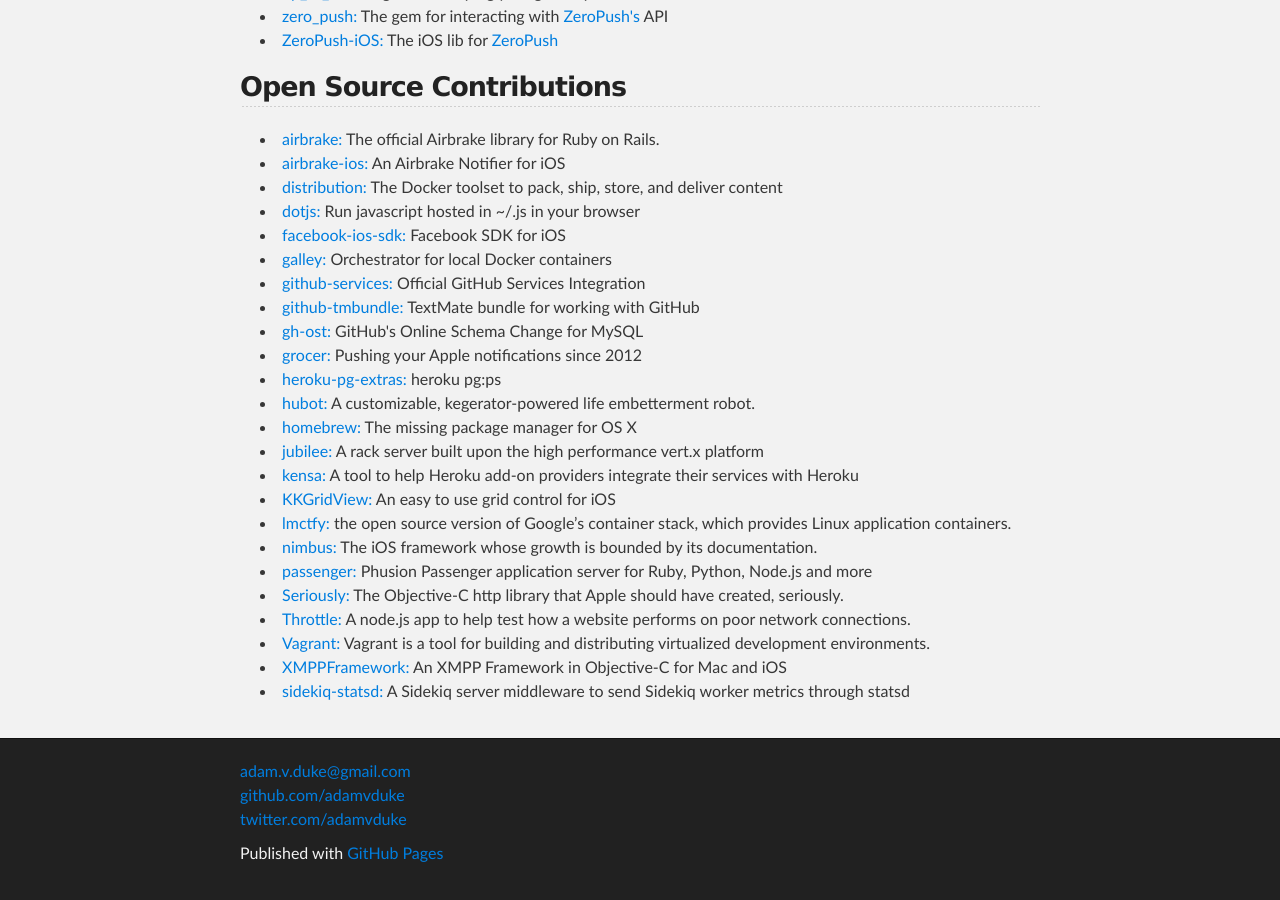
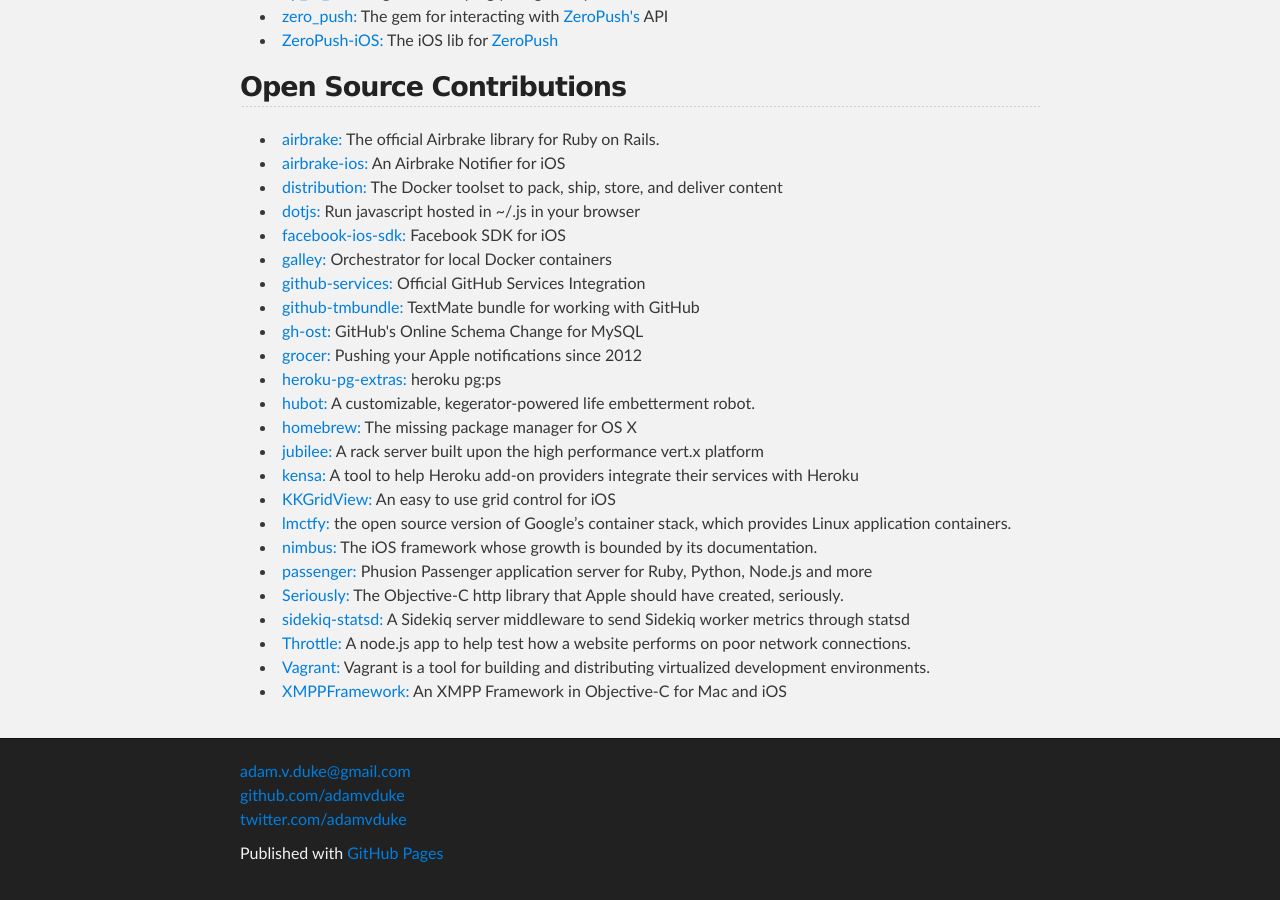
Before and after one commit to adamvduke/adamvduke.github.com, a Jekyll site: the page built from index.md, in a window 1280 px wide and 900 px high, scrolled down 1050 px. Built offline with Jekyll 4.4.1, drawn with Linux system fonts in a browser that asks for light colours.

```diff
--- a/index.md
+++ b/index.md
@@ -57,9 +57,9 @@ title: Adam Vincent Duke
     <li><a href="https://github.com/jverkoey/nimbus" target="_blank">nimbus:</a> The iOS framework whose growth is bounded by its documentation. </li>
     <li><a href="https://github.com/FooBarWidget/passenger" target="_blank">passenger:</a> Phusion Passenger application server for Ruby, Python, Node.js and more </li>
     <li><a href="https://github.com/probablycorey/seriously" target="_blank">Seriously:</a> The Objective-C http library that Apple should have created, seriously. </li>
+    <li><a href="https://github.com/phstc/sidekiq-statsd" target="_blank">sidekiq-statsd:</a> A Sidekiq server middleware to send Sidekiq worker metrics through statsd</li>
     <li><a href="https://github.com/dmolsen/Throttle" target="_blank">Throttle:</a> A node.js app to help test how a website performs on poor network connections. </li>
     <li><a href="https://github.com/mitchellh/vagrant" target="_blank">Vagrant:</a> Vagrant is a tool for building and distributing virtualized development environments. </li>
     <li><a href="https://github.com/robbiehanson/XMPPFramework" target="_blank">XMPPFramework:</a> An XMPP Framework in Objective-C for Mac and iOS </li>
-    <li><a href="https://github.com/phstc/sidekiq-statsd" target="_blank">sidekiq-statsd:</a> A Sidekiq server middleware to send Sidekiq worker metrics through statsd</li>
   </ul>
 </div>
```
